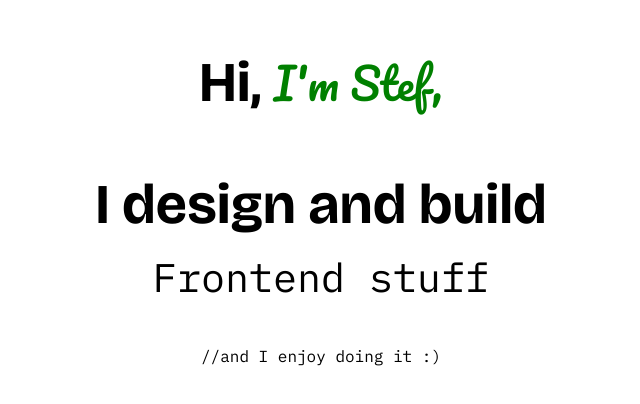
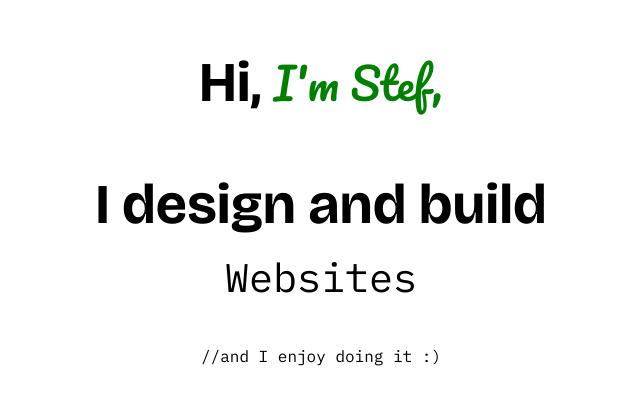
Before and after one commit to Stefdev13/stef-bekaert-portfolio, a React (Vite) app: page / in a window 1280 px wide. Shown: the part 206-610 px from the top of the page, without its empty margins (319-959 px from the left). Built offline with nearby package versions, Linux system fonts and the light colour scheme.

Commit message:
TextEffect
Now takes an array of words to cycle through and the letters for the transition

```diff
--- a/src/components/TextEffect.jsx
+++ b/src/components/TextEffect.jsx
@@ -1,23 +1,33 @@
-import React from "react";
+import React, { useEffect } from "react";
 import { useState } from "react";
 import styles from "../components/TextEffect.module.css";
 
-function TextEffect() {
-  const letters = "ABCDEFGHIJKLMNOPQRSTUVWXYZ";
+function TextEffect(props) {
+    const letters = props.letters;
+    const words = props.words;
     const [textEffectValue, setTextEffectValue] = useState("Frontend stuff");
+    const [currentIndex, setCurrentIndex] = useState(0);
 
+    //Set the textEffectValue to the first word in the words property, only run on first render
+    useEffect(() => {
+        setTextEffectValue(words[currentIndex]);
+    }, []);
+
+    //Function to create the effect
     function doEffect() {
         let i = 0;
 
         const interval = setInterval(() => {
             let originalText = textEffectValue;
+            let nextWord = words[currentIndex + 1 <= words.length - 1 ? currentIndex + 1 : 0];
 
             setTextEffectValue(
                 textEffectValue
                     .split("")
                     .map((letter, index) => {
                         if (index < i) {
-              return originalText[index];
+                            return nextWord[index];
+                            //   return originalText[index];
                         }
 
                         return letters[Math.floor(Math.random() * 26)];
@@ -26,8 +36,16 @@ function TextEffect() {
             );
 
             if (i >= originalText.length) {
+                //Set the new index. If we are at the end of the array, set the newIndex to 0
+                const newIndex =
+                    currentIndex + 1 <= words.length - 1 ? currentIndex + 1 : 0;
+
+                //Update the state
+                setCurrentIndex(newIndex);
+                setTextEffectValue(words[newIndex]);
+
+                //Clear the interval
                 clearInterval(interval);
-        setTextEffectValue(originalText);
             }
 
             i += 1 / 2;
--- a/src/pages/HomePage.jsx
+++ b/src/pages/HomePage.jsx
@@ -10,7 +10,11 @@ function HomePage() {
         Hi, <span className={styles.name}>I'm Stef,</span>
       </h1>
       <h1 className={styles.heading}>
-        I <span>design</span> and build <TextEffect></TextEffect>
+        I <span>design</span> and build{" "}
+        <TextEffect
+          letters={"ABCDEFGHIJKLMNOPQRSTUVWXYZ"}
+          words={["Websites", "Mobile apps", "API's", "Backends", "Things"]}
+        ></TextEffect>
       </h1>
 
       <p className={styles.comment}>//and I enjoy doing it :)</p>
```
Lines whose indentation alone changed are shown as unchanged.
